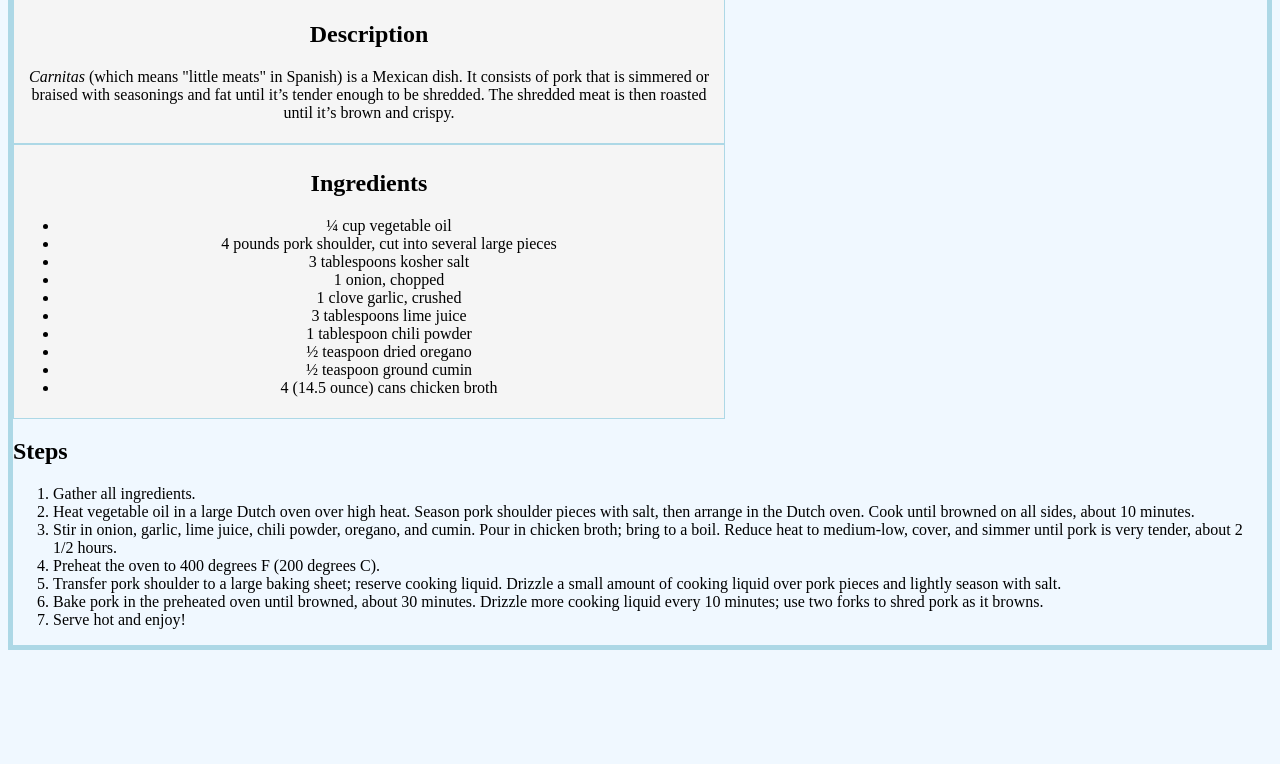
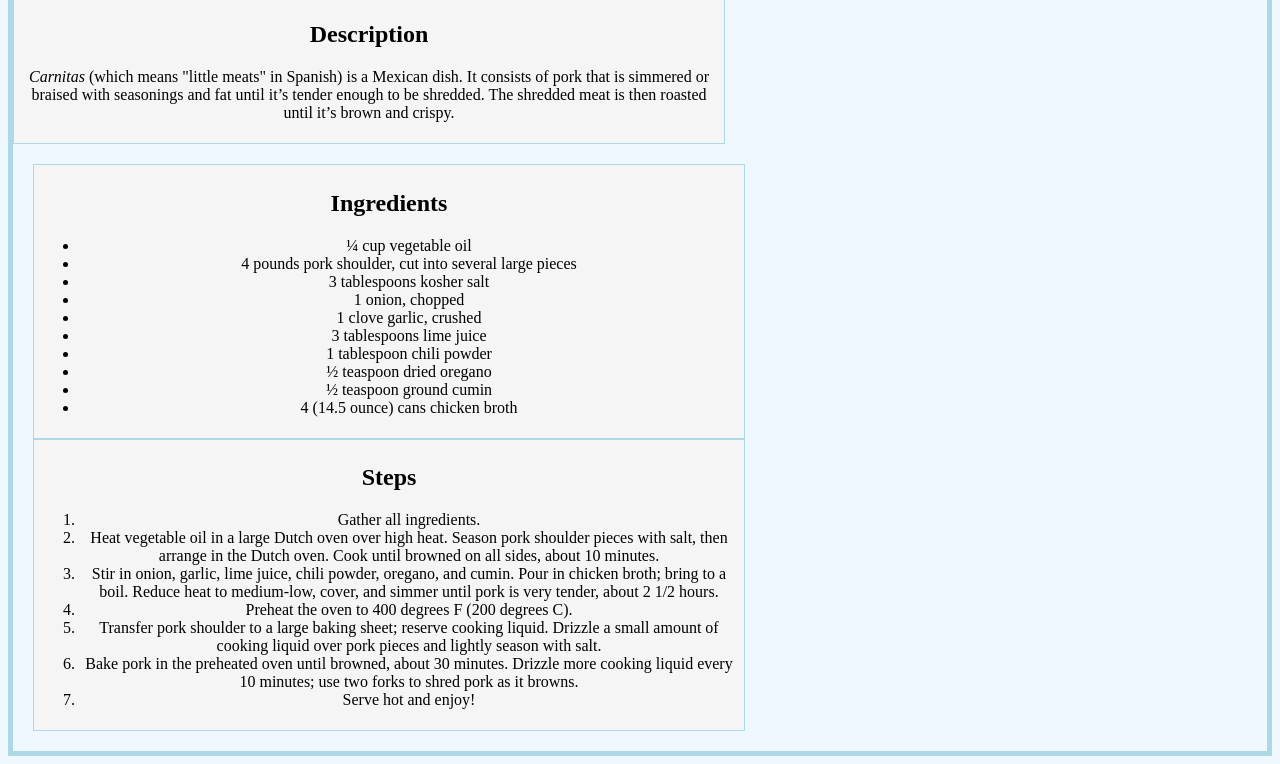
Before and after one commit to Bether12/odin-recipes, a plain HTML site: page recipes/pork-carnitas.html in a window 1280 px wide. Shown: the part 564-1328 px from the top of the page. Before the commit the page ends 1222 px from the top, so only its background shows below. Drawn offline with Linux system fonts and the light colour scheme.

Commit message:
Add .card2 class and .side class
Added CSS rules to both classes

```diff
--- a/recipes/pork-carnitas.html
+++ b/recipes/pork-carnitas.html
@@ -14,7 +14,8 @@
                 <h2>Description</h2>
                 <p><i>Carnitas</i> (which means "little meats" in Spanish) is a Mexican dish. It consists of pork that is simmered or braised with seasonings and fat until it’s tender enough to be shredded. The shredded meat is then roasted until it’s brown and crispy. </p>
             </div>
-            <div class="card">
+            <div class="card2">
+                <div class="card side">
                     <h2>Ingredients</h2>
                     <ul>
                         <li>¼ cup vegetable oil</li>
@@ -30,6 +31,7 @@
                     </ul>
                 </div>
 
+                <div class="card side">
                     <h2>Steps</h2>
                     <ol>
                         <li>Gather all ingredients.</li>
@@ -40,6 +42,8 @@
                         <li>Bake pork in the preheated oven until browned, about 30 minutes. Drizzle more cooking liquid every 10 minutes; use two forks to shred pork as it browns.</li>
                         <li>Serve hot and enjoy!</li>
                     </ol>
+                </div>
+            </div>
         </body>
     </body>
 </html>
--- a/recipes/styles-2.css
+++ b/recipes/styles-2.css
@@ -19,3 +19,12 @@ a{
     background-color: whitesmoke;
     border: 1px solid lightblue;
 }
+
+.card2{
+    display: inline-block;
+    margin: 20px;
+}
+
+.card.side{
+    display: block;
+}
```
Lines whose indentation alone changed are shown as unchanged.
